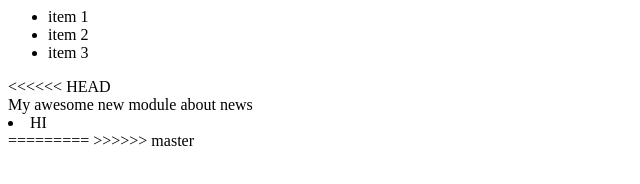
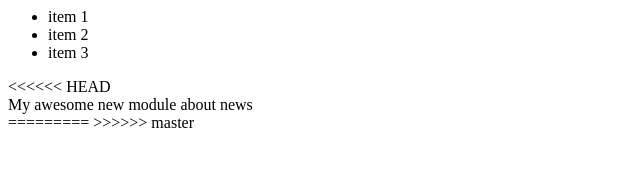
Before and after one commit to deexith6/git_hubdemo3, a plain HTML site: page index.html in a window 1280 px wide. Shown: the whole page, without its empty margins (0-640 px from the left). Drawn offline with Linux system fonts and the light colour scheme.

Commit message:
Change2 for feature1

```diff
--- a/index.html
+++ b/index.html
@@ -11,7 +11,6 @@
 <module-two>
 <<<<<< HEAD
 <div> My awesome new module about news</div>
-<li>HI</li>
 =========
 >>>>>> master
 </module-two>
```
